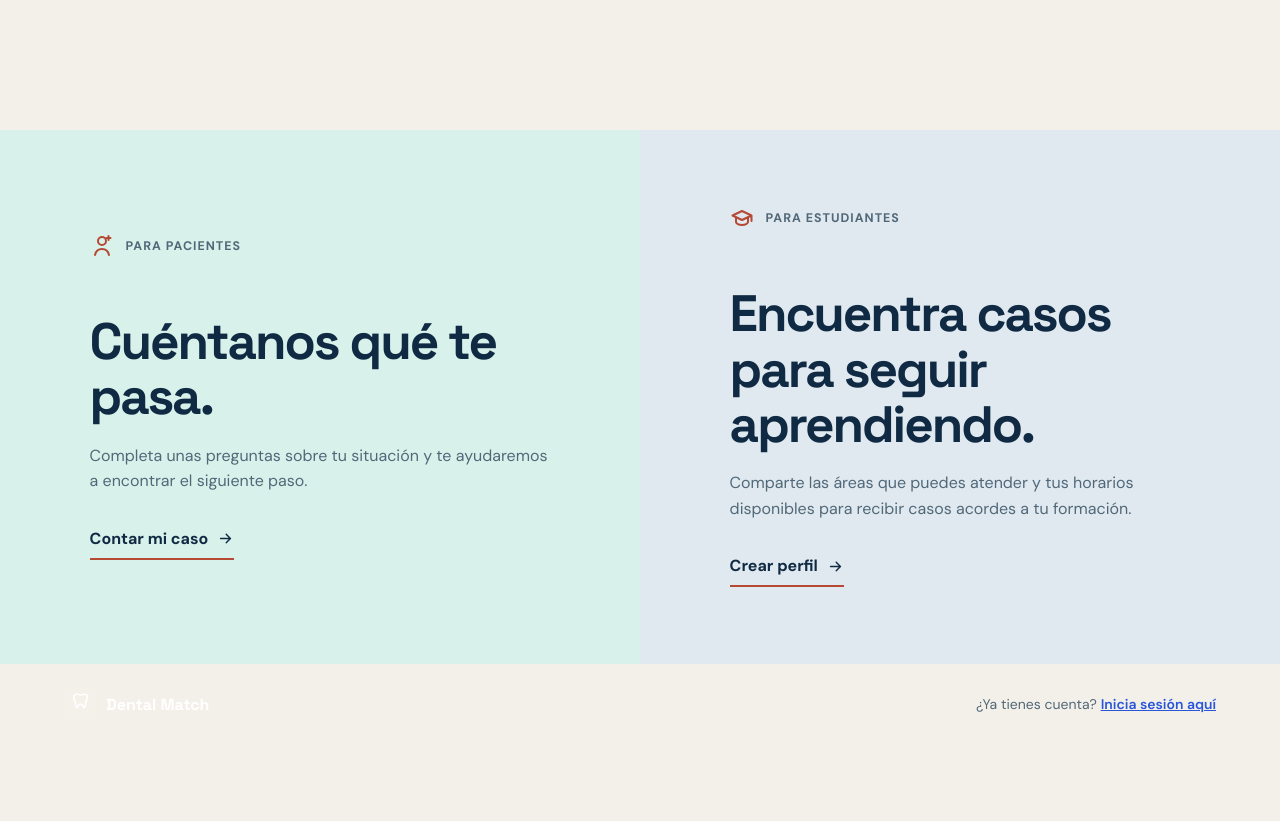
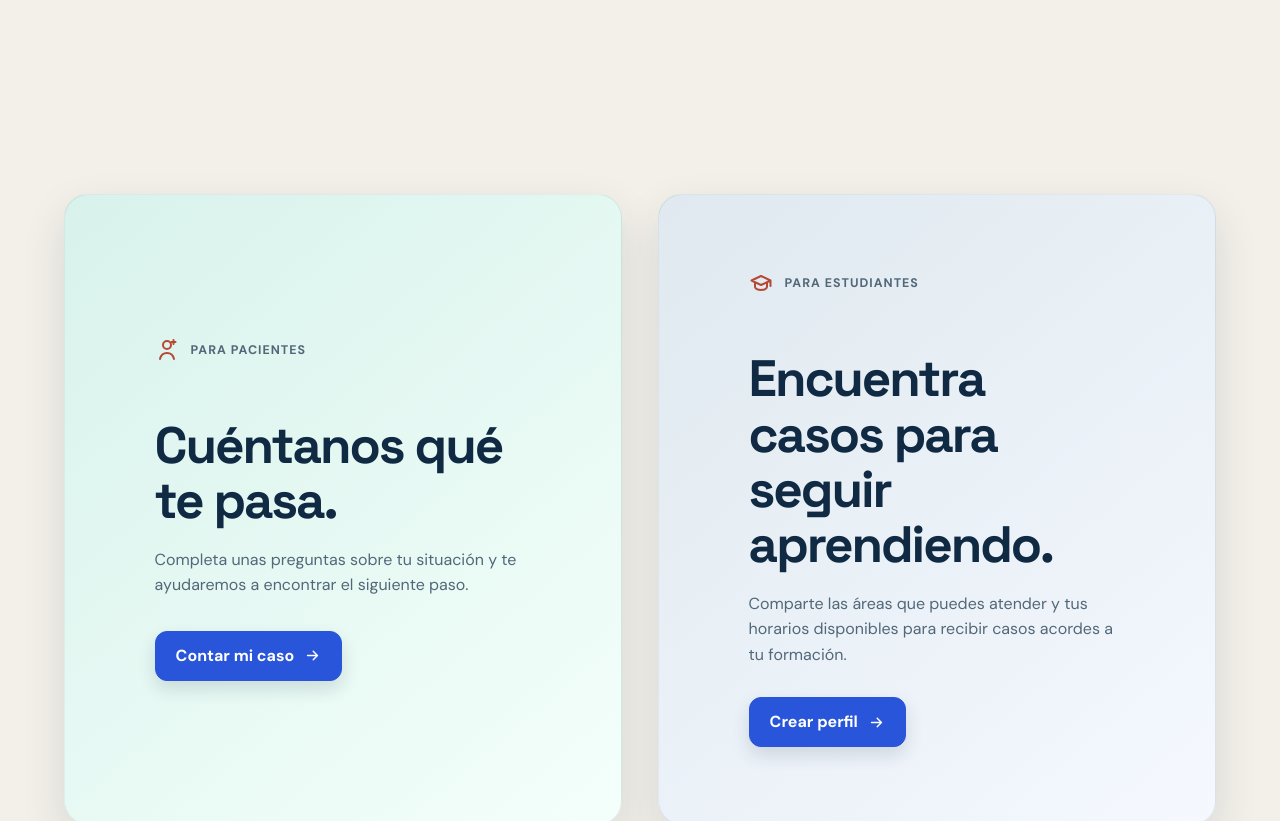
Before and after one commit to zkin1/capstone_dental-match, a React (Vite) app in the folder client/: page /landing in a window 1280 px wide. Shown: the part 2260-3081 px from the top of the page. Before the commit the page ends 3004 px from the top, so only its background shows below. Built offline with nearby package versions, Linux system fonts and the light colour scheme; no server answers.

Commit message:
Diseño
Corrección de estilo contenedores del final de la pagina de inicio + botones

```diff
--- a/client/src/App.css
+++ b/client/src/App.css
@@ -969,3 +969,157 @@ tbody tr:hover { background: #f4f8f7; }
     font-size: 1.3rem;
   }
 }
+$path = 'C:\Users\TheDa\Documents\dental_matching_IA\client\src\App.css'
+$current = [System.IO.File]::ReadAllText($path)
+
+if ($current.Contains('Tarjetas para pacientes y estudiantes')) {
+  Write-Host "Los estilos ya están agregados."
+} else {
+  $css = @'
+/* Tarjetas para pacientes y estudiantes */
+.landing-v2 .landing-roles {
+  gap: clamp(18px, 3vw, 36px);
+  padding: clamp(28px, 5vw, 72px);
+  background: #f3f0e9;
+}
+
+.landing-v2 .role-panel {
+  overflow: hidden;
+  border: 1px solid rgba(16, 42, 67, .08);
+  border-radius: 24px;
+  box-shadow: 0 18px 44px rgba(16, 42, 67, .12);
+  transition: transform .2s ease, box-shadow .2s ease;
+}
+
+.landing-v2 .role-panel:hover {
+  transform: translateY(-4px);
+  box-shadow: 0 24px 52px rgba(16, 42, 67, .18);
+}
+
+.landing-v2 .role-panel-patient {
+  background: linear-gradient(140deg, var(--dm-teal-100), #f4fffb);
+}
+
+.landing-v2 .role-panel-student {
+  background: linear-gradient(140deg, var(--dm-primary-100), #f5f8ff);
+}
+
+.landing-v2 .role-panel-link {
+  display: inline-flex;
+  align-items: center;
+  justify-content: center;
+  gap: 10px;
+  width: fit-content;
+  min-height: 48px;
+  padding: 12px 20px;
+  border: 1px solid var(--dm-action);
+  border-radius: 12px;
+  background: var(--dm-action);
+  color: #fff;
+  text-decoration: none;
+  box-shadow: 0 8px 18px rgba(16, 42, 67, .14);
+  transition: background .2s ease, transform .2s ease, box-shadow .2s ease;
+}
+
+.landing-v2 .role-panel-link:hover {
+  gap: 10px;
+  border-color: var(--dm-action-hover);
+  background: var(--dm-action-hover);
+  transform: translateY(-2px);
+  box-shadow: 0 12px 24px rgba(16, 42, 67, .2);
+}
+
+.landing-v2 .role-panel-link:focus-visible {
+  outline: 3px solid var(--dm-teal-500);
+  outline-offset: 3px;
+}
+
+@media (max-width: 640px) {
+  .landing-v2 .landing-roles {
+    grid-template-columns: 1fr;
+    gap: 18px;
+    padding: 24px 18px;
+  }
+
+  .landing-v2 .role-panel {
+    min-height: auto;
+    padding: 36px 24px;
+    border-radius: 20px;
+  }
+}
+'@
+  Add-Content -Path $path -Value $css -Encoding utf8
+  Write-Host "Estilos agregados a App.css."
+}
+/* Tarjetas para pacientes y estudiantes */
+.landing-v2 .landing-roles {
+  gap: clamp(18px, 3vw, 36px);
+  padding: clamp(28px, 5vw, 72px);
+  background: #f3f0e9;
+}
+
+.landing-v2 .role-panel {
+  overflow: hidden;
+  border: 1px solid rgba(16, 42, 67, .08);
+  border-radius: 24px;
+  box-shadow: 0 18px 44px rgba(16, 42, 67, .12);
+  transition: transform .2s ease, box-shadow .2s ease;
+}
+
+.landing-v2 .role-panel:hover {
+  transform: translateY(-4px);
+  box-shadow: 0 24px 52px rgba(16, 42, 67, .18);
+}
+
+.landing-v2 .role-panel-patient {
+  background: linear-gradient(140deg, var(--dm-teal-100), #f4fffb);
+}
+
+.landing-v2 .role-panel-student {
+  background: linear-gradient(140deg, var(--dm-primary-100), #f5f8ff);
+}
+
+/* Enlaces con aspecto de botón */
+.landing-v2 .role-panel-link {
+  display: inline-flex;
+  align-items: center;
+  justify-content: center;
+  gap: 10px;
+  width: fit-content;
+  min-height: 48px;
+  padding: 12px 20px;
+  border: 1px solid var(--dm-action);
+  border-radius: 12px;
+  background: var(--dm-action);
+  color: #fff;
+  text-decoration: none;
+  box-shadow: 0 8px 18px rgba(16, 42, 67, .14);
+  transition: background .2s ease, transform .2s ease, box-shadow .2s ease;
+}
+
+.landing-v2 .role-panel-link:hover {
+  gap: 10px;
+  border-color: var(--dm-action-hover);
+  background: var(--dm-action-hover);
+  transform: translateY(-2px);
+  box-shadow: 0 12px 24px rgba(16, 42, 67, .2);
+}
+
+.landing-v2 .role-panel-link:focus-visible {
+  outline: 3px solid var(--dm-teal-500);
+  outline-offset: 3px;
+}
+
+@media (max-width: 640px) {
+  .landing-v2 .landing-roles {
+    grid-template-columns: 1fr;
+    gap: 18px;
+    padding: 24px 18px;
+  }
+
+  .landing-v2 .role-panel {
+    min-height: auto;
+    padding: 36px 24px;
+    border-radius: 20px;
+  }
+}
```
